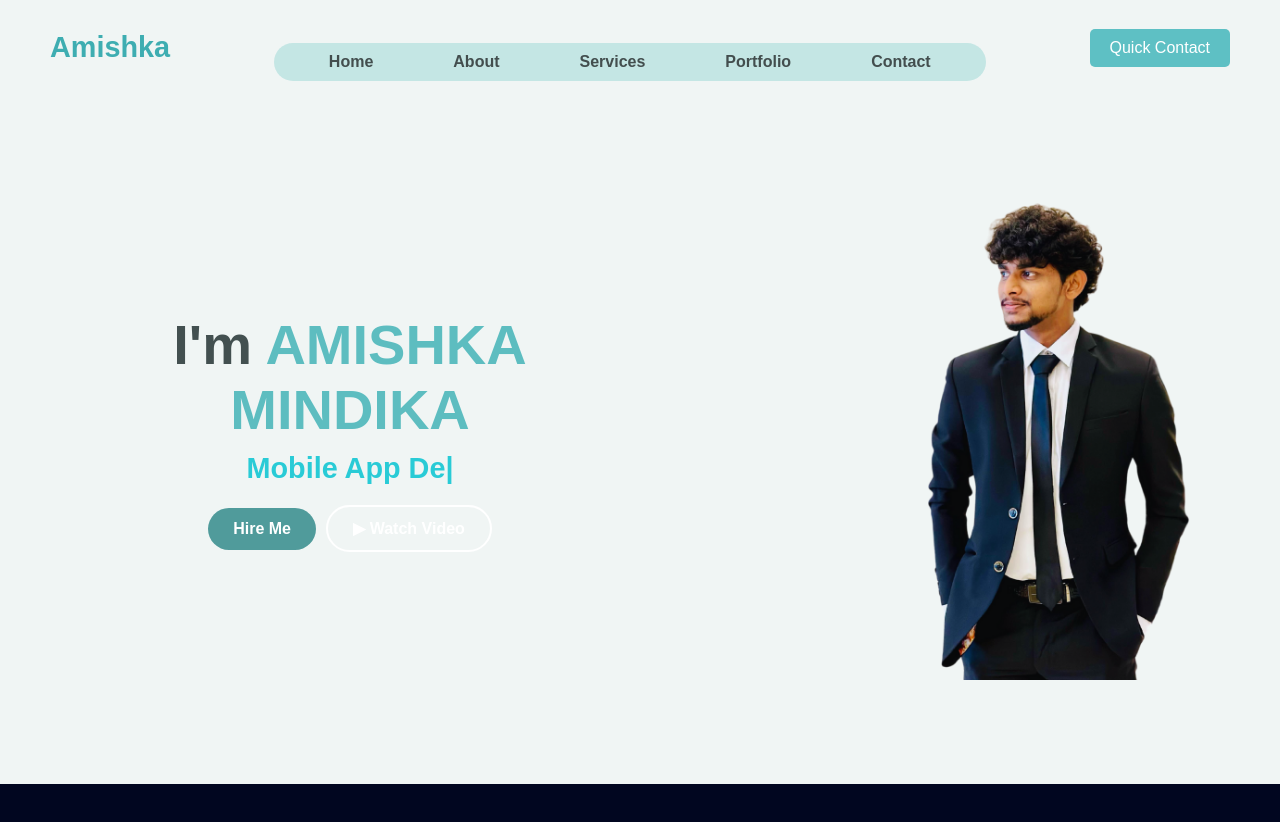
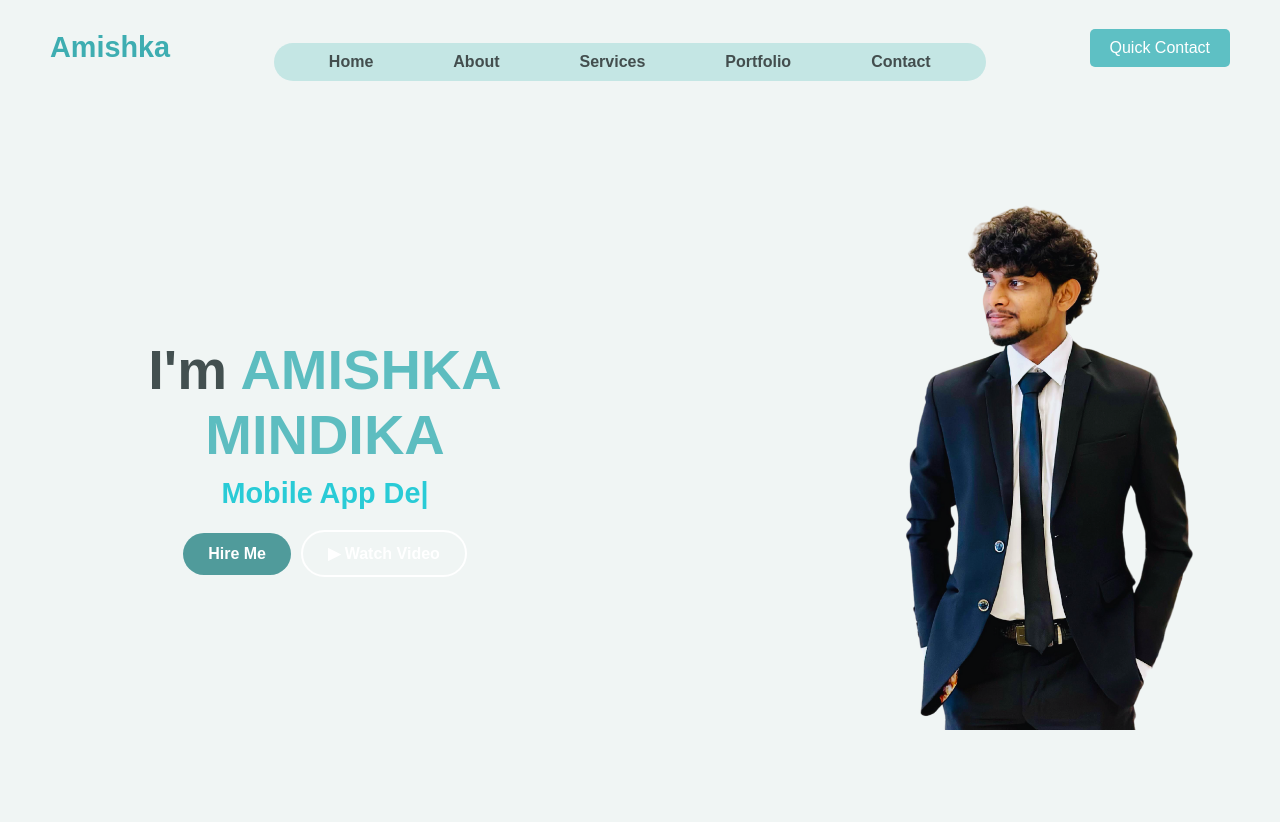
Before and after one commit to AmishkaMindika/myportfolio, a React (Vite) app: page / in a window 1280 px wide. Shown: the top 822 px of the page. Before the commit the page ends 800 px from the top, so only its background shows below. Built offline with nearby package versions, Linux system fonts and the light colour scheme.

Commit message:
edit the image

```diff
--- a/src/pages/Home.css
+++ b/src/pages/Home.css
@@ -172,7 +172,7 @@ h1 {
 }
 
 .profile-image {
-  width: 500px;
+  width: 550px;
   height: auto;
 
   transition: transform 0.3s;
```
